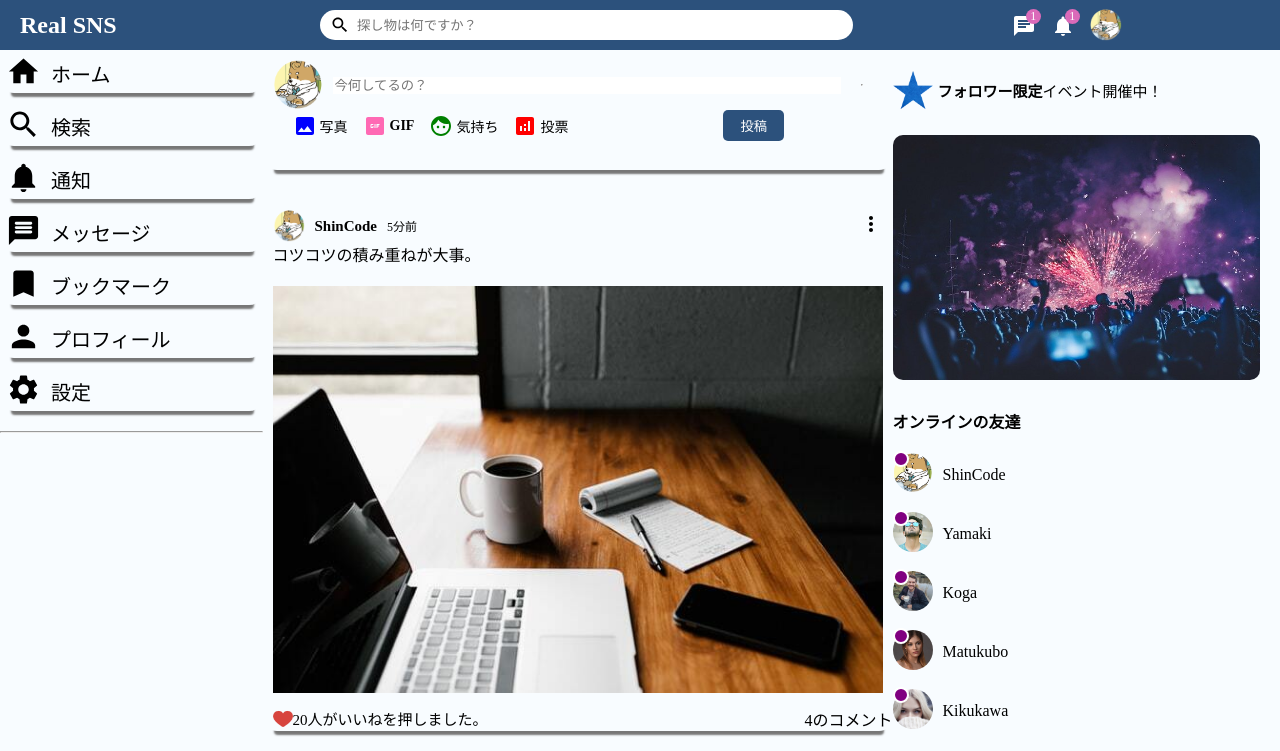
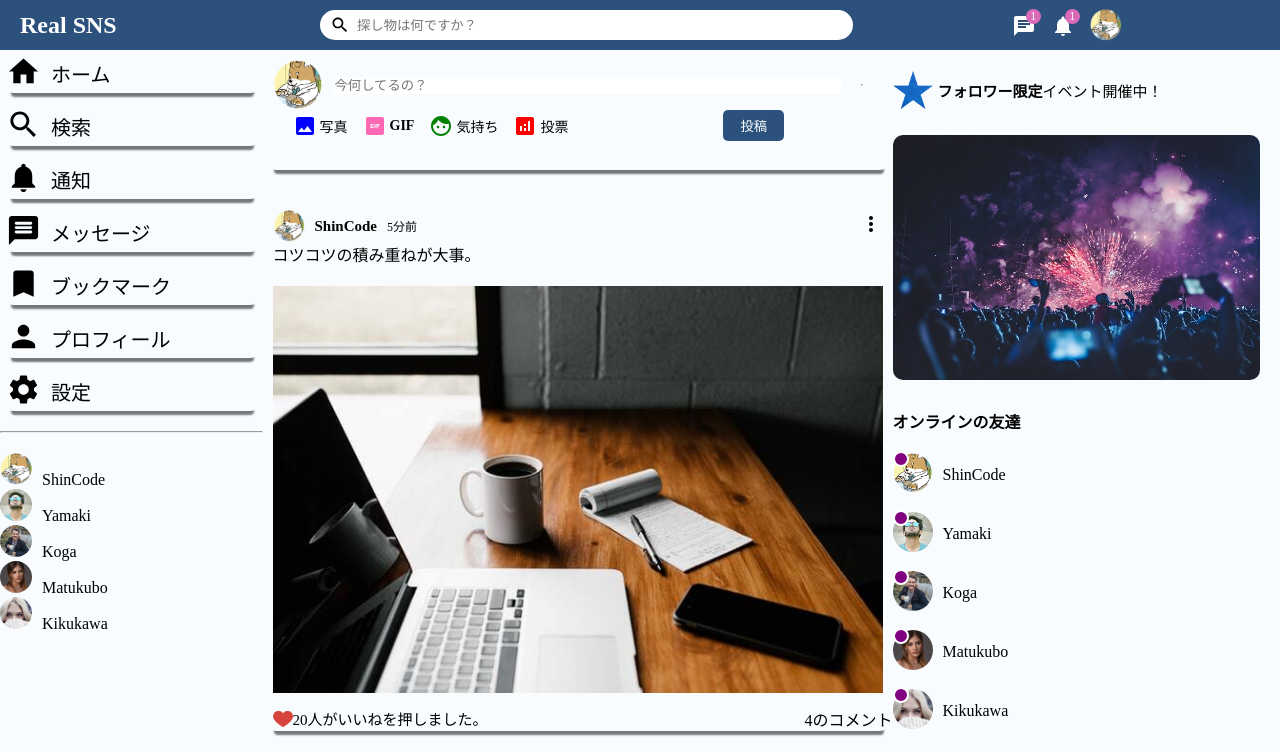
Before and after one commit to ShuheiKurinami/sns, a React (Create React App) app: page / in a window 1280 px wide. Shown: the top 751 px of the page. Built offline with nearby package versions, Linux system fonts and the light colour scheme.

Commit message:
sidebarダミーデータでの実装

```diff
--- a/src/components/closeFriend/CloseFriend.tsx
+++ b/src/components/closeFriend/CloseFriend.tsx
@@ -1,10 +1,20 @@
 import React from "react";
 
-export const CloseFrined = () => {
+type users = {
+  id: number;
+  profilePicture: string;
+  username: string;
+};
+
+type UserProps = {
+  user: users;
+};
+
+export const CloseFriend = ({ user }: UserProps) => {
   return (
     <li className="sidebarFriend">
-      <img src="/assets/person/2.jpeg" alt="" className="sidebarFriendImg" />
-      <span className="sidebarFriendName">shin Code</span>
+      <img src={user.profilePicture} alt="" className="sidebarFriendImg" />
+      <span className="sidebarFriendName">{user.username}</span>
     </li>
   );
 };
--- a/src/components/sidebar/sidebar.tsx
+++ b/src/components/sidebar/sidebar.tsx
@@ -9,6 +9,8 @@ import {
 import Notifications from "@mui/icons-material/Notifications";
 import React from "react";
 import "./Sidebar.css";
+import { Users } from "../../dummyData";
+import { CloseFriend } from "../closeFriend/CloseFriend";
 
 export const Sidebar = () => {
   return (
@@ -45,7 +47,11 @@ export const Sidebar = () => {
           </li>
         </ul>
         <hr className="sidebarHr" />
-        <ul className="sidebarFriendList">{/* <CloseFrined /> */}</ul>
+        <ul className="sidebarFriendList">
+          {Users.map((user) => (
+            <CloseFriend user={user} key={user.id} />
+          ))}
+        </ul>
       </div>
     </div>
   );
```
